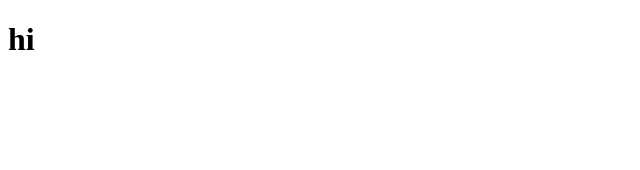
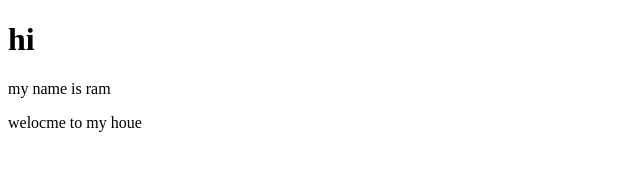
Before and after one commit to snshiralkar/practice-git, a plain HTML site: page app.html in a window 1280 px wide. Shown: the whole page, without its empty margins (0-640 px from the left). Drawn offline with Linux system fonts and the light colour scheme.

Commit message:
changes to app.html file

```diff
--- a/app.html
+++ b/app.html
@@ -7,5 +7,7 @@
   </head>
   <body>
     <h1>hi</h1>
+    <p>my name is ram </p>
+    <p>welocme to my houe</p>
   </body>
 </html>
```
